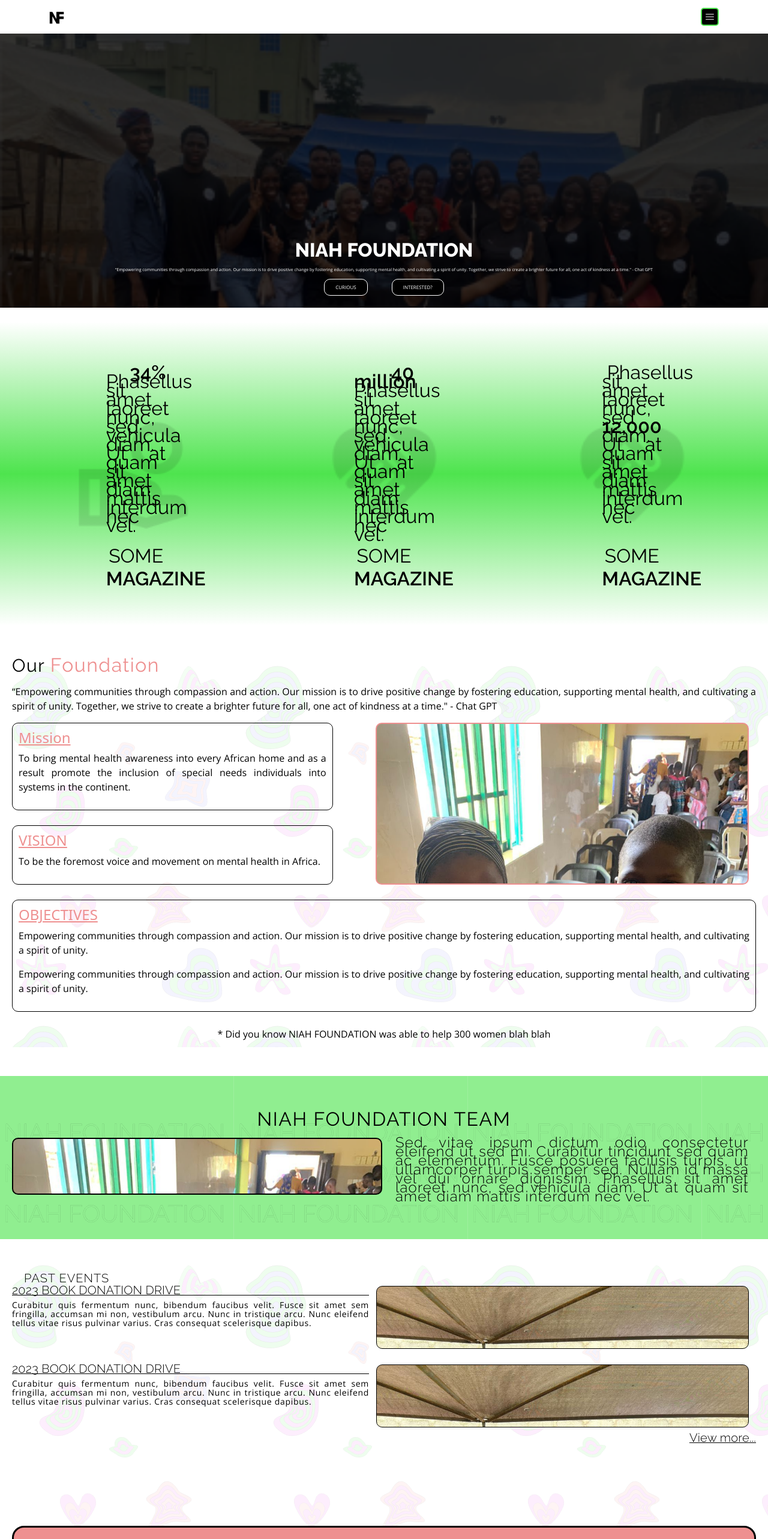
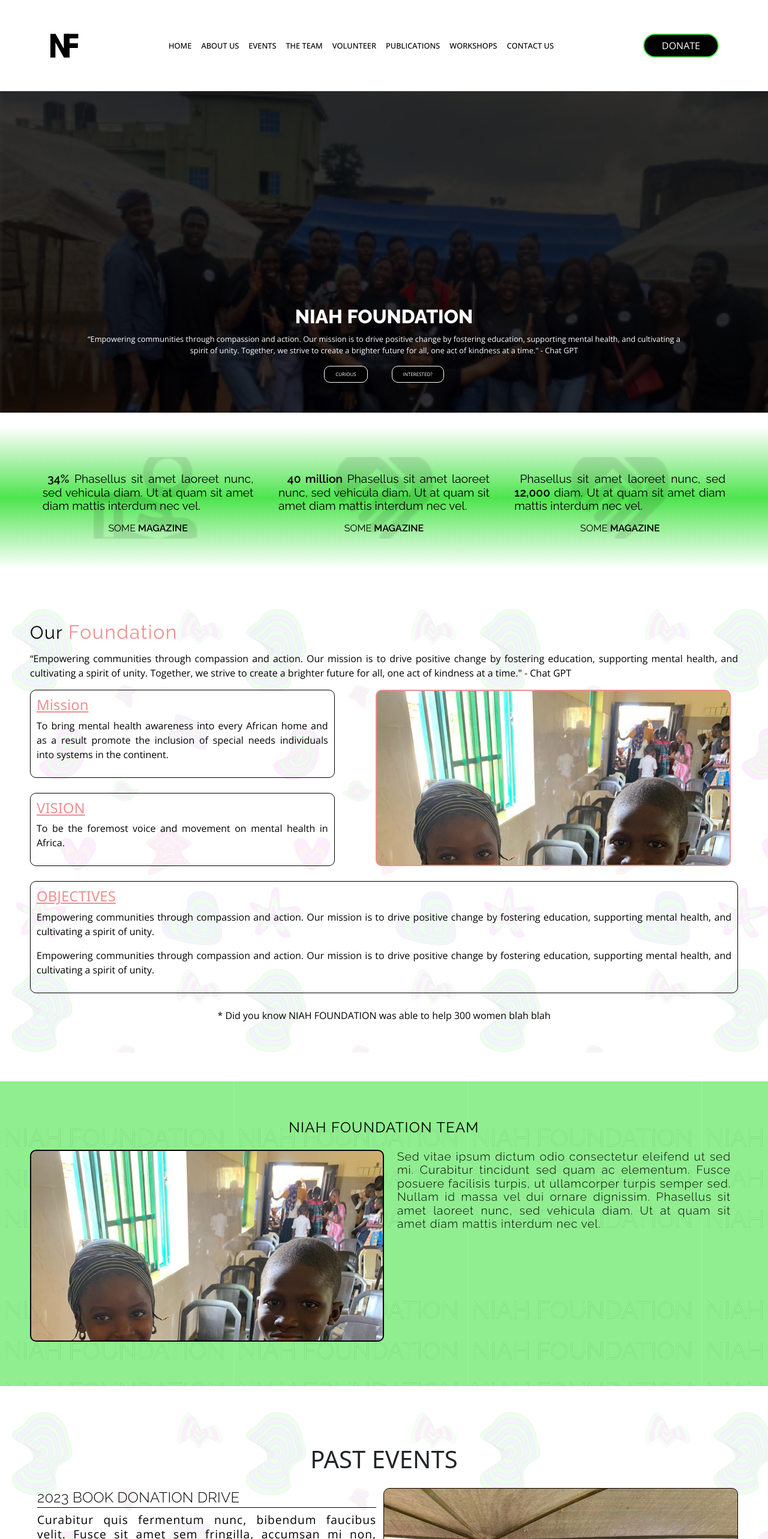
Before and after one commit to 8sosa/Niah-foundation, a React (Create React App) app: page / in a window 1280 px wide. Shown: the top 2566 px of the page at 60% size. Built offline with nearby package versions, Linux system fonts and the light colour scheme.

Commit message:
animation commit

```diff
--- a/package.json
+++ b/package.json
@@ -6,6 +6,7 @@
     "@testing-library/jest-dom": "^5.17.0",
     "@testing-library/react": "^13.4.0",
     "@testing-library/user-event": "^13.5.0",
+    "aos": "^2.3.4",
     "bootstrap": "^5.3.3",
     "react": "^18.3.1",
     "react-bootstrap": "^2.10.4",
--- a/src/Components/Carousel.css
+++ b/src/Components/Carousel.css
@@ -52,6 +52,7 @@
     flex-direction: column;
     justify-content: center;
     position: relative;
+    overflow: scroll;
     width: 100%;
     height: 100%;
 }
--- a/src/Components/Navbar.css
+++ b/src/Components/Navbar.css
@@ -5,20 +5,16 @@ a {
 }
 .niahNavbar {
     background-color: #fff;
+    padding: 50px 25px;
 }
 .niahNavbarContainer {
     flex-direction: row;
 }
 .niahLogo {
-    max-width: 25px;
+    max-width: 50px;
 }
 .niahNavbarToggle {
-    display: flex;
-    background-color: #000 !important;
-    color: #fff !important;
-    border: 2px solid #4EE44E !important;
-    border-radius: 5px;
-    padding: 5px;
+    display: none;
 }
 .niahNavbarMenu {
     max-width: 50vw;
@@ -28,16 +24,23 @@ a {
     display: flex;
     flex-direction: column;
 }
+.navbox1 {
+    display: flex;
+    flex-direction: row;
+    gap: 1rem;
+}
 .navLink {
     flex: 1;
     display: flex;
     flex-direction: column;
     align-items: start;
+    text-wrap: nowrap;
     justify-content: center;
     font-family: "Open Sans", sans-serif;
     font-optical-sizing: auto;
-    font-size: clamp(20px, 2.5vw, 30px);
-    font-weight: 400;
+    font-size: .8rem;
+    text-transform: uppercase;
+    font-weight: 500;
     font-style: normal;
     color: #000;
     min-height: 50px;
@@ -46,19 +49,21 @@ a {
     display: flex;
     flex-direction: row;
     justify-content: center;
+    align-items: center;
     background-color: #000 !important;
     color: #fff !important;
     border: 2px solid #4EE44E !important;
     border-radius: 25px;
     padding: 6px 29px;
-    width: 100%;
+    max-width: 100%;
     font-family: "Open Sans", sans-serif;
     font-optical-sizing: auto;
-    font-size: clamp(20px, 2.5vw, 30px);
+    font-size: 1rem;
     font-weight: 400;
     font-style: normal;
     color: #000;
     text-transform: uppercase;
+    margin-left: 1rem;
 }
 .smLink {
     font-family: "Open Sans", sans-serif;
@@ -74,5 +79,30 @@ a {
         top: 0;
         width: 100%;
         z-index: 1000;
+        padding: 10px;
+    }
+    .niahLogo {
+        max-width: 25px;
+    }
+    .niahNavbarToggle {
+        display: flex;
+        background-color: #000 !important;
+        color: #fff !important;
+        border: 2px solid #4EE44E !important;
+        border-radius: 5px;
+        padding: 5px;
+    }
+    .navbox1 {
+        display: none;
+    }
+    .navLink {
+        font-size: 1.25rem;
+    }
+    .niahNavbarBtn {
+        margin-top: 2.5rem;
+        margin-left: 0rem;
+    }
+    .ghost {
+        display: none;
     }
 }
--- a/src/Components/Navbar.js
+++ b/src/Components/Navbar.js
@@ -15,6 +15,18 @@ export default function NiahNavbar() {
     <Navbar collapseOnSelect expand="lg" className="niahNavbar" as="nav">
         <Container className='niahNavbarContainer'>
           <Navbar.Brand href="/"><img src={Logo} alt='Niah Foundation' className='niahLogo' /></Navbar.Brand>
+          <div className='navbox1'>
+            <a href="/" className="navLink" aria-label="Home">Home</a>
+            <a href="/about-us" className="navLink" aria-label="About Us">About Us</a>
+            <a href="/events" className="navLink" aria-label="events">Events</a>
+            <a href="/the-team" className="navLink" aria-label="Team">The Team</a>
+            <a href="/volunteer" className="navLink" aria-label="Volunteer">Volunteer</a>
+            <a href="/publications" className="navLink" aria-label="Publications">Publications</a>
+            <a href="/workshops" className="navLink" aria-label="Workshops">Workshops</a>
+            {/* <a href="/community" className="navLink" aria-label="Community">Community</a> */}
+            <a href="/contact-us" className="navLink" aria-label="Contact Us">Contact Us</a>
+          </div>
+            <a href='#home' className='niahNavbarBtn ghost'>Donate</a>
           <div onClick={handleShow} className='niahNavbarToggle'><RxHamburgerMenu /></div>
           <Offcanvas show={show} onHide={handleClose} placement='end' className="niahNavbarMenu">
             <Offcanvas.Header closeButton></Offcanvas.Header>
--- a/src/Components/Pages/Home.css
+++ b/src/Components/Pages/Home.css
@@ -1,4 +1,5 @@
 @import url('https://fonts.googleapis.com/css2?family=Open+Sans:ital,wght@0,300..800;1,300..800&family=Raleway:ital,wght@0,100..900;1,100..900&display=swap');
+
 
 .w100 {
     max-width: 100%;
@@ -10,12 +11,12 @@
     background-image: url('../../Images/pic1.png');
     background-position: center;
     background-size: cover;
-    padding: 20px;
+    padding: 50px;
 }
 .homeHeroHeader {
     font-family: "Raleway", sans-serif;
     font-optical-sizing: auto;
-    font-size: clamp(20px, 2.5vw, 40px);
+    font-size: 4rem;
     font-weight: 800;
     font-style: normal;
     color: #fff;
@@ -24,12 +25,12 @@
 .homeHeroText {
     font-family: "Open Sans", sans-serif;
     font-optical-sizing: auto;
-    font-size: 7px;
+    font-size: 1rem;
     font-weight: 400;
     font-style: normal;
     color: #fff;
     width: 85%;
-    margin-bottom: 10px;
+    margin-bottom: 2rem;
 }
 .homeHeroBtnBox {
     display: flex;
@@ -45,7 +46,7 @@
     padding: 7px 18px;
     font-family: "Open Sans", sans-serif;
     font-optical-sizing: auto;
-    font-size: 8px;
+    font-size: 1rem;
     font-weight: 400;
     font-style: normal;
     color: #fff;
@@ -78,12 +79,12 @@
     background-image: url('../../Images/icn2.png');
 }
 .gradientTxt {
-    width: 100px;
+    max-width: 22rem;
     font-family: "Raleway", sans-serif;
     font-optical-sizing: auto;
     font-size: clamp(8px, 2.5vw, 40px);
     font-weight: 400;
-    line-height: 15px;
+    line-height: 3rem;
     letter-spacing: 0.005em;
     font-style: normal;
     text-align: justify;
@@ -93,11 +94,11 @@
     font-weight: 600;
 }
 .gradientTxt1 {
-    width: 100px;
-    margin-top: 10px;
+    min-width: 6.25rem;
+    margin-top: 1rem;
     font-family: "Raleway", sans-serif;
     font-optical-sizing: auto;
-    font-size: clamp(10px, 2.5vw, 40px);
+    font-size: 1.3rem;
     font-weight: 400;
     font-style: normal;
     color: #000;
@@ -255,7 +256,6 @@
 }
 .subscribeCard {
     background-color: #9090EE;
-
 }
 .donateCardBtn {
     width: fit-content;
@@ -324,7 +324,7 @@
     font-weight: 500;
 }
 .newEventTxt {
-    font-size: clamp(7px, 2.5vw, 14px);
+    font-size: 1rem;
     font-weight: 300;
 }
 .header1 {
@@ -370,3 +370,294 @@
     font-size: clamp(8px, 2.5vw, 16px);
     font-weight: 300;
 }
+
+@media (max-width: 26.9rem) {
+    .homeHeroSection {
+        padding: 20px;
+    }
+    .homeHeroHeader {
+        font-size: 2rem;
+    }
+    .homeHeroText {
+        font-size: .5rem;
+        margin-bottom: 1rem;
+    }
+    .homeHeroBtn {
+        font-size: .5rem;
+    }
+    .gradientTxt {
+        min-width: 6.25rem;
+        line-height: 1rem
+    }
+    .gradientTxt1 {
+        font-size: 1rem;
+    }
+    .newEventImg {
+        min-width: 100%;
+    }
+    .newEventTxt {
+        font-size: .6rem;
+        line-height: .8rem;
+    }
+    .body1 {
+        margin-top: 1rem;
+    }
+    .subscribeCard, .donateCard {
+        width: 100%;
+    }
+    .greenBg, .greenBg1, .mosaicBg, .mosaicBg1, .homeHeroSection, .greenGradientSection {
+        padding: 1.25rem !important;
+        align-items: center;
+    }
+}
+@media (min-width: 27rem) {
+    .homeHeroSection {
+        padding: 20px;
+    }
+    .homeHeroHeader {
+        font-size: 2rem;
+    }
+    .homeHeroText {
+        font-size: .8rem;
+        margin-bottom: 1rem;
+    }
+    .homeHeroBtn {
+        font-size: .5rem;
+    }
+    .gradientTxt1 {
+        font-size: 1rem;
+    }
+    .subscribeCard, .donateCard {
+        width: 75%;
+    }
+    .body1 {
+        font-size: 1rem;
+        line-height: 1rem;
+        margin-top: 2rem;
+    }
+    .newEventHeader {
+        font-size: 1rem;
+    }
+    .newEventHeader, .newEventTxt {
+        line-height: 1rem;
+    }
+    .newEventImg {
+        min-width: 100%;
+        min-height: 15rem;
+    }
+    .eventPic, .greenBgPic {
+        min-width: 50%;
+        min-height: 15rem;
+    }
+    .eventHeaderTxt {
+        font-size: 1.2rem;
+        line-height: 2rem;
+    }
+    .eventHeaderBody {
+        min-height: 50%;
+        line-height: 1rem;
+    }
+    .donateCardBody {
+        font-size: 1rem;
+        line-height: 1rem;
+    }
+    .greenBgPic {
+        min-height: 20rem;
+    }
+    .greenBgTxt {
+        font-size: 1.2rem;
+        line-height: 1.4rem;
+    }
+    .greenBgHeader {
+        font-size: 1.5rem;
+        line-height: 1.6rem;
+    }
+    .gradientTxt {
+        font-size: 1.2rem;
+        line-height: 1.4rem;
+    }
+    .greenBg, .greenBg1, .mosaicBg, .mosaicBg1, .homeHeroSection, .greenGradientSection {
+        padding: 3.125rem;
+        align-items: center;
+    }
+}
+@media (min-width: 64rem) {
+    .homeHeroSection {
+        padding: 20px;
+    }
+    .homeHeroHeader {
+        font-size: 2rem;
+    }
+    .homeHeroText {
+        font-size: .8rem;
+        margin-bottom: 1rem;
+    }
+    .homeHeroBtn {
+        font-size: .5rem;
+    }
+    .gradientTxt1 {
+        font-size: 1rem;
+    }
+    .subscribeCard, .donateCard {
+        max-width: 75%;
+        min-width: 70%;
+    }
+    .body1 {
+        font-size: 1.2rem;
+        line-height: 1.5rem;
+        margin-top: 2rem;
+    }
+    .newEventHeader {
+        font-size: 1rem;
+    }
+    .newEventHeader, .newEventTxt {
+        line-height: 1rem;
+    }
+    .newEventImg {
+        min-width: 100%;
+        min-height: 15rem;
+    }
+    .eventPic, .greenBgPic {
+        min-width: 50%;
+        min-height: 15rem;
+    }
+    .eventHeaderTxt {
+        font-size: 1.5rem;
+        line-height: 2rem;
+    }
+    .eventHeaderBody {
+        min-height: 75%;
+        font-size: 1.2rem;
+        line-height: 1.5rem;
+    }
+    .donateCardBody {
+        font-size: 1rem;
+        line-height: 1rem;
+    }
+    .greenBgPic {
+        min-height: 20rem;
+    }
+    .greenBgTxt {
+        font-size: 1.2rem;
+        line-height: 1.4rem;
+    }
+    .greenBgHeader {
+        font-size: 1.5rem;
+        line-height: 1.6rem;
+    }
+    .gradientTxt {
+        font-size: 1.2rem;
+        min-width: 6.25rem;
+        line-height: 1.4rem;
+    }
+    .greenBg, .greenBg1, .mosaicBg, .mosaicBg1, .homeHeroSection, .greenGradientSection {
+        padding: 3.125rem;
+    }
+}
+@media (min-width: 90rem) {
+    .homeHeroSection {
+        padding: 20px;
+    }
+    .homeHeroHeader {
+        font-size: 5rem;
+    }
+    .homeHeroText {
+        font-size: 1.2rem;
+        margin-bottom: 1rem;
+    }
+    .homeHeroBtn {
+        font-size: 1.2rem;
+    }
+    .gradientTxt {
+        min-width: 6.25rem;
+        font-size: 2rem;
+        line-height: 2rem;
+        margin-bottom: 1rem;
+    }
+    .gradientTxt1 {
+        font-size: 2rem;
+    }
+    .subscribeCard, .donateCard {
+        max-width: 75%;
+        min-width: 70%;
+        padding: 6.25rem;
+    }
+    .body1 {
+        font-size: 1.2rem;
+        line-height: 1.5rem;
+        margin-top: 2rem;
+    }
+    .newEventHeader {
+        font-size: 1rem;
+    }
+    .newEventHeader, .newEventTxt {
+        line-height: 1.5rem;
+        font-size: 1.5rem;
+    }
+    .newEventImg {
+        min-width: 100%;
+        min-height: 30rem;
+    }
+    .eventPic, .greenBgPic {
+        min-width: 50%;
+        min-height: 30rem;
+    }
+    .eventHeaderTxt {
+        font-size: 2.5rem;
+        line-height: 3rem;
+    }
+    .eventHeaderBody {
+        min-height: 75%;
+        font-size: 2rem;
+        line-height: 2.5rem;
+    }
+    .eventSectionHeader {
+        font-size: 2.5rem !important;
+        margin-bottom: 5rem !important;
+    }
+    .eventHeader1 {
+        font-size: 3rem;
+        line-height: 3.5rem;
+        margin-top: 5rem !important;
+        margin-bottom: 10rem !important;
+    }
+    .donateCardHeader {
+        font-size: 2rem;
+        padding-bottom: .5rem;
+    }
+    .donateCardBody {
+        font-size: 1rem;
+        line-height: 1rem;
+    }
+    .donateCardBtn {
+        font-size: 1.5rem;
+    }
+    .input {
+        font-size: 1.5rem;
+    }
+    .header1 {
+        font-size: 2rem;
+        padding-bottom: .5rem;
+    }
+    .greenBgPic {
+        min-height: 20rem;
+    }
+    .greenBgTxt {
+        font-size: 2rem;
+        line-height: 2.4rem;
+    }
+    .greenBgHeader {
+        font-size: 2.5rem;
+        line-height: 2.6rem;
+        margin-bottom: 5rem !important;
+    }
+    .greenBg, .greenBg1, .mosaicBg, .mosaicBg1, .homeHeroSection, .greenGradientSection {
+        padding: 6.25rem !important;
+    }
+    .OFDesc {
+        font-size: 1.5rem;
+    }
+    .remgap2 {
+        gap: 2rem;
+    }
+}
--- a/src/Components/Pages/Home.js
+++ b/src/Components/Pages/Home.js
@@ -1,9 +1,16 @@
-import React from 'react';
+import React, {useEffect} from 'react';
 import './Home.css';
 import { Col, Row } from 'react-bootstrap';
+import AOS from 'aos';
+import 'aos/dist/aos.css';
 
 
 export default function Home() {
+  useEffect(() => {
+    AOS.init({ duration: 1000 }); // Adjust the duration if needed
+  }, []);
+
+
   return (
     <>
         <section className='homeHeroSection'>
@@ -32,52 +39,52 @@ export default function Home() {
         </section>
         <section className='mosaicBg mt-5 mb-5'>
           <h1 className='OFHeader'>Our <span className='peachHeader'>Foundation</span></h1>
-          <p className='OFDesc mt-4'>“Empowering communities through compassion and action. Our mission is to drive positive change by fostering education, supporting mental health, and cultivating a spirit of unity. Together, we strive to create a brighter future for all, one act of kindness at a time." - Chat GPT</p>
+          <p className='OFDesc mt-4' data-aos="fade-up">“Empowering communities through compassion and action. Our mission is to drive positive change by fostering education, supporting mental health, and cultivating a spirit of unity. Together, we strive to create a brighter future for all, one act of kindness at a time." - Chat GPT</p>
           <Row className='w100'>
             <Col className='d-flex flex-column justify-content-space-between'>
               <div className='boxDiv'>
                 <h2 className='peachHeader1'>Mission</h2>
-                <p className='OFDesc'>To bring mental health awareness into every African home and as a result promote the inclusion of special needs individuals into systems in the continent.</p>
+                <p className='OFDesc' data-aos="fade-up">To bring mental health awareness into every African home and as a result promote the inclusion of special needs individuals into systems in the continent.</p>
               </div>
               <div className='boxDiv m-0'>
                 <h2 className='peachHeader1'>VISION</h2>
-                <p className='OFDesc'>To be the foremost voice and movement on mental health in Africa.</p>
+                <p className='OFDesc' data-aos="fade-up">To be the foremost voice and movement on mental health in Africa.</p>
               </div>
             </Col>
             <Col className='MissionImgBox'></Col>
           </Row>
           <div className='boxDiv1'>
             <h2 className='peachHeader1'>OBJECTIVES</h2>
-            <p className='OFDesc'>Empowering communities through compassion and action. Our mission is to drive positive change by fostering education, supporting mental health, and cultivating a spirit of unity.</p>
-            <p className='OFDesc'>Empowering communities through compassion and action. Our mission is to drive positive change by fostering education, supporting mental health, and cultivating a spirit of unity.</p>
+            <p className='OFDesc' data-aos="fade-up">Empowering communities through compassion and action. Our mission is to drive positive change by fostering education, supporting mental health, and cultivating a spirit of unity.</p>
+            <p className='OFDesc' data-aos="fade-up">Empowering communities through compassion and action. Our mission is to drive positive change by fostering education, supporting mental health, and cultivating a spirit of unity.</p>
           </div>
-          <span className='OFDesc mb-4'>* Did you know NIAH FOUNDATION was able to help 300 women blah blah </span>
+          <span className='OFDesc mb-4' data-aos="fade-up">* Did you know NIAH FOUNDATION was able to help 300 women blah blah </span>
         </section>
         <section className='greenBg pt-5 pb-5'>
           <h1 className='greenBgHeader mb-4 mt-3'>NIAH FOUNDATION TEAM</h1>
-          <Row className='greenBgRow mb-3'>
-            <Col className='greenBgPic'></Col>
-            <Col className='greenBgTxt'>Sed vitae ipsum dictum odio consectetur eleifend ut sed mi. Curabitur tincidunt sed quam ac elementum. Fusce posuere facilisis turpis, ut ullamcorper turpis semper sed. Nullam id massa vel dui ornare dignissim. Phasellus sit amet laoreet nunc, sed vehicula diam. Ut at quam sit amet diam mattis interdum nec vel.</Col>
+          <Row className='greenBgRow mb-3 remgap2'>
+            <Col className='greenBgPic' data-aos="fade-right"></Col>
+            <Col className='greenBgTxt' data-aos="fade-left">Sed vitae ipsum dictum odio consectetur eleifend ut sed mi. Curabitur tincidunt sed quam ac elementum. Fusce posuere facilisis turpis, ut ullamcorper turpis semper sed. Nullam id massa vel dui ornare dignissim. Phasellus sit amet laoreet nunc, sed vehicula diam. Ut at quam sit amet diam mattis interdum nec vel.</Col>
           </Row>
         </section>
         <section className='mosaicBg mt-4 pb-5 d-flex flex-column'>
-          <h1 className='eventHeader mb-4 mt-4'>PAST EVENTS</h1>
-          <Row className='mb-3 w100'>
-            <Col>
+          <h1 className='eventSectionHeader mb-4 mt-4'>PAST EVENTS</h1>
+          <Row className='mb-3 w100 remgap2'>
+            <Col data-aos="fade-right">
               <h2 className='eventHeaderTxt'>2023 BOOK DONATION DRIVE</h2>
               <p className='eventHeaderBody'>Curabitur quis fermentum nunc, bibendum faucibus velit. Fusce sit amet sem fringilla, accumsan mi non, vestibulum arcu. Nunc in tristique arcu. Nunc eleifend tellus vitae risus pulvinar varius. Cras consequat scelerisque dapibus.</p>
             </Col>
-            <Col className='eventPic'></Col>
+            <Col className='eventPic' data-aos="fade-left"></Col>
           </Row>
-          <Row className='w100'>
-            <Col>
+          <Row className='w100 remgap2'>
+            <Col data-aos="fade-right">
               <h2 className='eventHeaderTxt'>2023 BOOK DONATION DRIVE</h2>
               <p className='eventHeaderBody'>Curabitur quis fermentum nunc, bibendum faucibus velit. Fusce sit amet sem fringilla, accumsan mi non, vestibulum arcu. Nunc in tristique arcu. Nunc eleifend tellus vitae risus pulvinar varius. Cras consequat scelerisque dapibus.</p>
             </Col>
-            <Col className='eventPic'></Col>
+            <Col className='eventPic' data-aos="fade-left"></Col>
           </Row>
           <a href='/events' className='eventHeaderTxt align-self-end mb-5'>View more...</a>
-          <div className='donateCard mb-4'>
+          <div className='donateCard mb-4' data-aos="zoom-in">
             <h1 className='donateCardHeader'>Make a <span className='green'>Donation</span></h1>
             <p className='donateCardBody'>Integer non elementum magna. Duis rhoncus odio non iaculis mollis. Integer facilisis sollicitudin urna a pretium. Nulla efficitur luctus tristique. Sed iaculis, mi ut sagittis varius, justo lorem dignissim velit, efficitur pharetra nunc eros at velit.</p>
             <button className='donateCardBtn'>Donate Now</button>
@@ -85,42 +92,42 @@ export default function Home() {
         </section>
         <section className='greenBg1 pt-5 pb-5'>
           <h1 className='eventHeader1 mb-4 mt-2'>FUTURE EVENTS</h1>
-            <Row className='mb-3 w100'>
-              <Col>
+            <Row className='mb-3 w100 remgap2'>
+              <Col data-aos="fade-left">
                 <h2 className='eventHeaderTxt'>2024 BOOK DONATION DRIVE</h2>
                 <p className='eventHeaderBody'>Curabitur quis fermentum nunc, bibendum faucibus velit. Fusce sit amet sem fringilla, accumsan mi non, vestibulum arcu. Nunc in tristique arcu. Nunc eleifend tellus vitae risus pulvinar varius. Cras consequat scelerisque dapibus.</p>
               </Col>
-              <Col className='eventPic'></Col>
+              <Col className='eventPic' data-aos="fade-right"></Col>
             </Row>
-            <Row className='w100'>
-              <Col>
+            <Row className='w100 remgap2'>
+              <Col data-aos="fade-left">
                 <h2 className='eventHeaderTxt'>2024 BOOK DONATION DRIVE</h2>
                 <p className='eventHeaderBody'>Curabitur quis fermentum nunc, bibendum faucibus velit. Fusce sit amet sem fringilla, accumsan mi non, vestibulum arcu. Nunc in tristique arcu. Nunc eleifend tellus vitae risus pulvinar varius. Cras consequat scelerisque dapibus.</p>
               </Col>
-              <Col className='eventPic'></Col>
+              <Col className='eventPic' data-aos="fade-right"></Col>
             </Row>
             <h1 className='eventHeader1 mb-4 mt-5'>JOIN US IN THE FIELD</h1>
-            <Row className='w100'>
-              <Col className='d-flex flex-column align-items-center'>
+            <Row className='w100 remgap2'>
+              <Col className='d-flex flex-column align-items-center' data-aos="fade-up">
                 <div className='newEventImg'></div>
                 <h4 className='newEventHeader'>BLOOD DRIVE</h4>
                 <span className='newEventTxt'>10th April 2025 - Jakande, Lekki</span>
               </Col>
-              <Col className='d-flex flex-column align-items-center'>
+              <Col className='d-flex flex-column align-items-center' data-aos="fade-up">
                 <div className='newEventImg'></div>
                 <h4 className='newEventHeader'>BLOOD DRIVE</h4>
                 <span className='newEventTxt'>10th April 2025 - Jakande, Lekki</span>
               </Col>
-              <Col className='d-flex flex-column align-items-center'>
+              <Col className='d-flex flex-column align-items-center' data-aos="fade-up">
                 <div className='newEventImg'></div>
                 <h4 className='newEventHeader'>BLOOD DRIVE</h4>
                 <span className='newEventTxt'>10th April 2025 - Jakande, Lekki</span>
               </Col>
             </Row>
         </section>
-        <section className='mosaicBg1 mt-4 pb-5'>
+        <section className='mosaicBg1 mt-4 pb-5 d-flex flex-column align-items-center' data-aos="fade-up">
           <h1 className='header1'>WHAT THE STREETS ARE SAYING</h1>
-          <Row>
+          <Row className='remgap2'>
             <Col>
               <p className='body1'>“Morbi a nisl in tortor convallis semper. Nullam et pulvinar orci, ac ultrices lacus. Lorem ipsum dolor sit amet, consectetur adipiscing elit. Nulla id egestas enim.”</p>
               <p className='body1'><span className='purple'>Wale</span> from <span className='peach'>Agbero Boys FC</span></p>
@@ -134,7 +141,7 @@ export default function Home() {
               <p className='body1'><span className='purple'>Wale</span> from <span className='peach'>Agbero Boys FC</span></p>
             </Col>
           </Row>
-          <div className='subscribeCard'>
+          <div className='subscribeCard' data-aos="fade-up">
             <h1 className='donateCardHeader mb-4'>JOIN OUR <span className='green'>NEWSLETTER</span></h1>
             <span className='input mb-3'>Full Name *</span>
             <span className='input'>Email Address *</span>
--- a/src/index.js
+++ b/src/index.js
@@ -3,6 +3,7 @@ import ReactDOM from 'react-dom/client';
 import './index.css';
 import App from './App';
 import reportWebVitals from './reportWebVitals';
+
 
 const root = ReactDOM.createRoot(document.getElementById('root'));
 root.render(
```
Also changed, not shown: src/Components/Carousel.js (+25 -12 lines), src/Components/Pages/Events.css (+25 -13 lines), src/Components/Pages/Events.js (+32 -17 lines), 1 other file (tests, documents, lock files or other folders).
